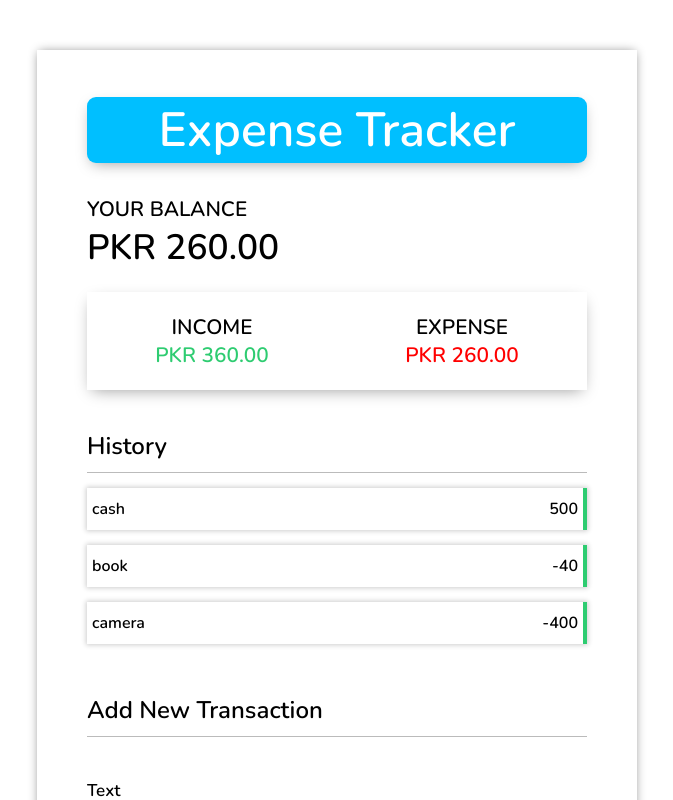
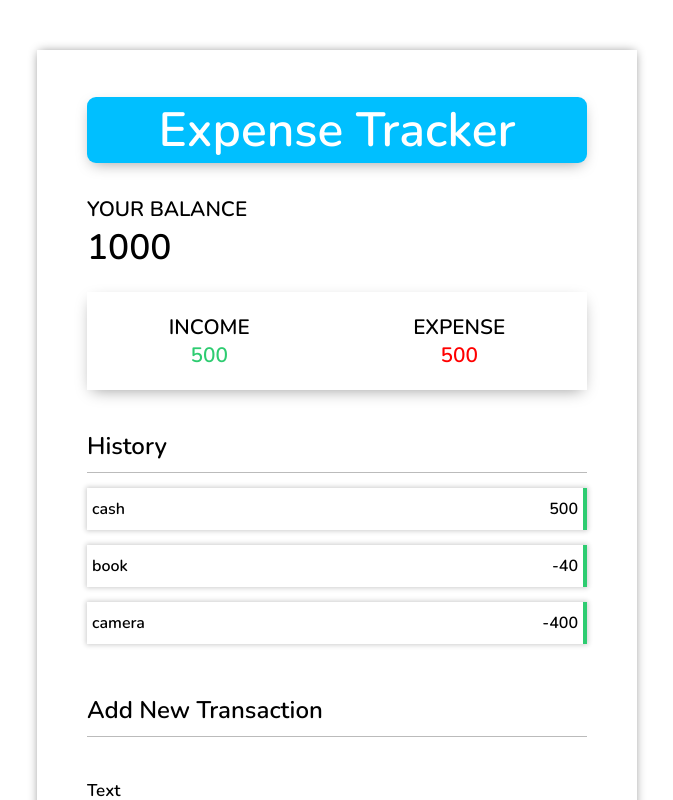
Before and after one commit to Alikhan219/Bootcamp_Expense_Tracker_App, a React (Create React App) app: page / in a window 1280 px wide. Shown: the top 800 px of the page, without its empty margins (303-976 px from the left). Built offline with nearby package versions, Linux system fonts and the light colour scheme.

Commit message:
adding the total balance method

```diff
--- a/src/Child.js
+++ b/src/Child.js
@@ -3,72 +3,49 @@ import "./App.css";
 import { TransactionContext } from "./TransContext";
 
 function Child() {
-  let {transactions, addTransaction} = useContext(TransactionContext);
-  let [newDesc, setDesc] = useState("")
-  let [newAmount, setAmount] = useState("")
+  let { transactions, addTransaction } = useContext(TransactionContext);
+  let [newDesc, setDesc] = useState("");
+  let [newAmount, setAmount] = useState("");
 
-   const handleAddition=(event)=>{
-      event.preventDefault();
-      console.log(newDesc, newAmount)
-      addTransaction({
-        amount: newAmount,
-        desc: newDesc
-      })
-   }
+  const handleAddition = (event) => {
+    event.preventDefault();
+    console.log(newDesc, newAmount);
+    addTransaction({
+      amount: Number(newAmount),
+      desc: newDesc,
+    });
+  };
 
+  const getIncome = () => {
+    let income = 0;
+    for (var i = 0; i < transactions.length; i++) {
+      if (transactions[i].amount > 0) income += transactions[i].amount;
+    }
 
-   const getIncome=()=>{
-     let income= 0;
-     for(let i=0; i< transactions.length; i++){
-       if(transactions[i]>0){
-         income += transactions.amount
-       }
-       return income;
-     }
-   }
-   const getExpense=()=>{
-    let expense= 0;
-    for(let i=0; i< transactions.length; i++){
-      if(transactions[i]>0){
-        expense += transactions.amount
-      }
-      return expense;
+    return income;
+  };
+  const getExpense = () => {
+    let expense = 0;
+    for (var i = 0; i < transactions.length; i++) {
+      if (transactions[i].amount > 0) expense += transactions[i].amount;
     }
-  }
-
-
-
-
-
-
-
-
-
-
-
-
-
-
-
-
-
-
+    return expense;
+  };
 
   return (
     <div className="container">
       <h1 className="text_center">Expense Tracker</h1>
-
       <h3>
         Your Balance <br />
-        <span className="big-txt"> PKR 260.00</span>
+        <span className="big-txt"> {getIncome() + getExpense()}</span>
       </h3>
       <div className="expense_container">
         <h3 className="IandE">
-          Income <br /> <span className="income-h3">PKR 360.00</span>
+          Income <br /> <span className="income-h3">{getIncome()}</span>
         </h3>
         <h3 className="IandE">
           Expense <br />
-          <span className="expense-h3"> PKR 260.00</span>
+          <span className="expense-h3"> {getExpense()}</span>
         </h3>
       </div>
       <h3 className="border">History</h3>
@@ -89,7 +66,14 @@ function Child() {
         <div className="form_control">
           <label for="text">Text</label>
 
-          <input name="thing" type="text" placeholder="Enter text..." onChange={(ev)=>setDesc(ev.target.value)} required/>
+          <input
+            autoComplete="off"
+            name="thing"
+            type="text"
+            placeholder="Enter text..."
+            onChange={(ev) => setDesc(ev.target.value)}
+            required
+          />
         </div>
         <br />
         <div className="form_control">
@@ -98,7 +82,13 @@ function Child() {
             <br />
             (negative - expense, positive - income)
           </label>
-          <input name="amounts" type="number" placeholder="Enter amount..." onChange={(ev)=>setAmount(ev.target.value)} required/>
+          <input
+            name="amounts"
+            type="number"
+            placeholder="Enter amount..."
+            onChange={(ev) => setAmount(ev.target.value)}
+            required
+          />
         </div>
         <br />
         <button className="btn">Add Transaction</button>
```
